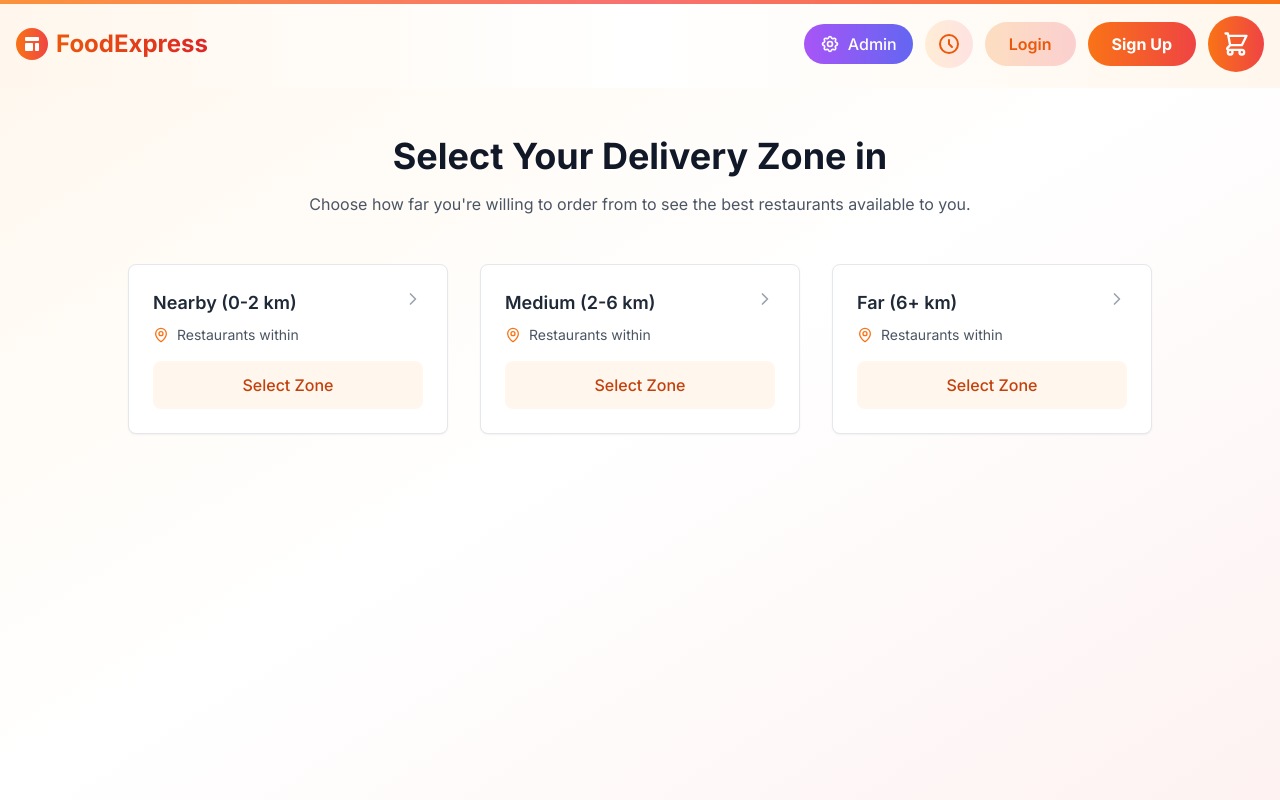
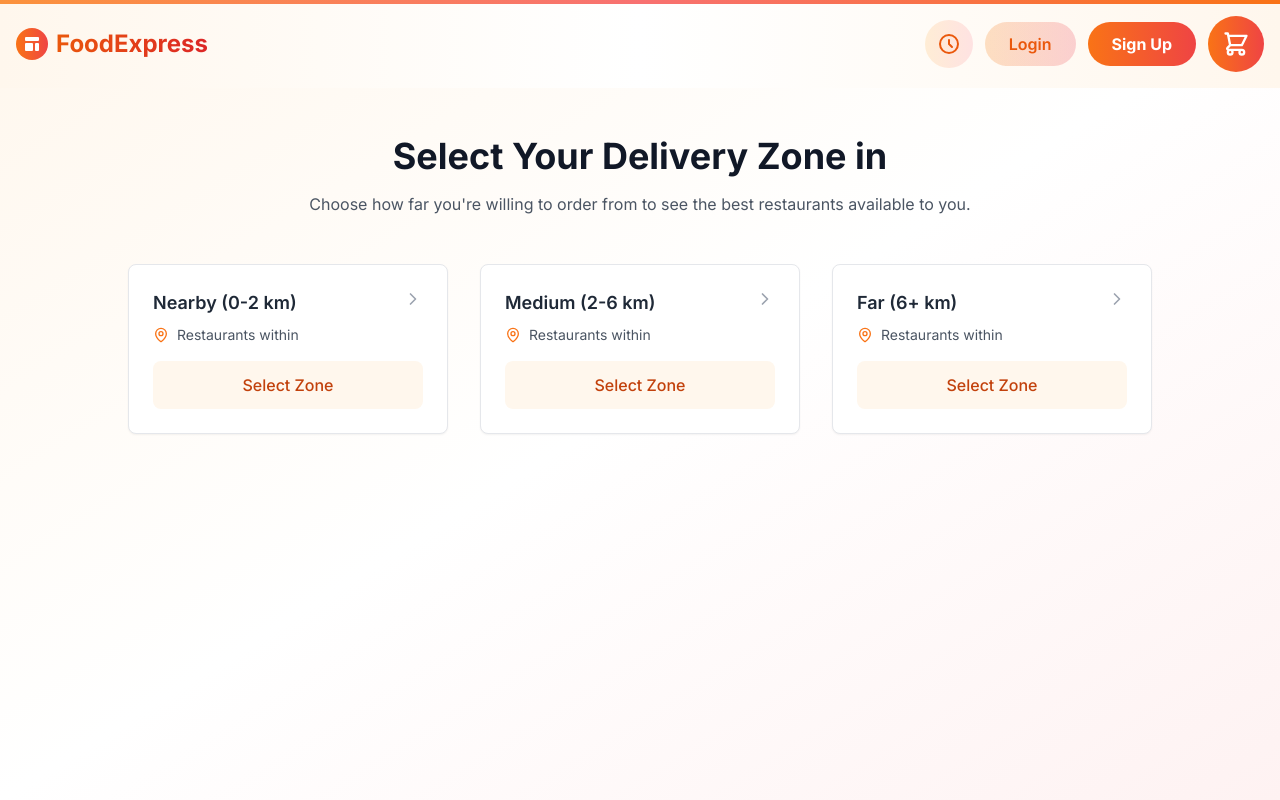
Before and after one commit to vrushmore123/Food_delievery, a React (Vite) app in the folder frontend/: page /restaurants in a window 1280 px wide. Built offline with nearby package versions, Linux system fonts and the light colour scheme.

Commit message:
Updated the page

```diff
--- a/frontend/src/components/Navbar.jsx
+++ b/frontend/src/components/Navbar.jsx
@@ -57,7 +57,10 @@ const Navbar = ({
               {location && (
                 <div className="hidden lg:flex items-center space-x-4">
                   {/* Location Pill */}
-                  <button onClick={onLocationEdit} className="flex items-center space-x-2 px-3 py-1.5 bg-gradient-to-r from-orange-50 to-red-50 rounded-full border border-orange-200/50 hover:border-orange-300/50 transition-all duration-300">
+                  <button
+                    onClick={() => navigate('/')}
+                    className="flex items-center space-x-2 px-3 py-1.5 bg-gradient-to-r from-orange-50 to-red-50 rounded-full border border-orange-200/50 hover:border-orange-300/50 transition-all duration-300"
+                  >
                     <svg className="w-4 h-4 text-orange-500" fill="currentColor" viewBox="0 0 20 20"><path fillRule="evenodd" d="M5.05 4.05a7 7 0 119.9 9.9L10 18.9l-4.95-4.95a7 7 0 010-9.9zM10 11a2 2 0 100-4 2 2 0 000 4z" clipRule="evenodd"/></svg>
                     <span className="text-gray-700 font-medium">{location}</span>
                     <Edit className="w-3 h-3 text-gray-500" />
@@ -79,23 +82,6 @@ const Navbar = ({
 
             {/* Right Section - Actions */}
             <div className="flex items-center space-x-3">
-              {/* Admin Dashboard Button */}
-              <button
-                onClick={() => navigate('/adminDashboard')}
-                onMouseEnter={() => setHoveredButton('admin')}
-                onMouseLeave={() => setHoveredButton(null)}
-                className="hidden md:flex relative group items-center px-4 py-2 rounded-full font-medium bg-gradient-to-r from-purple-500 to-indigo-500 text-white hover:from-purple-600 hover:to-indigo-600 transition-all duration-300 transform hover:scale-105"
-              >
-                <svg className="w-5 h-5 mr-2" fill="none" viewBox="0 0 24 24" stroke="currentColor">
-                  <path strokeLinecap="round" strokeLinejoin="round" strokeWidth={2} d="M10.325 4.317c.426-1.756 2.924-1.756 3.35 0a1.724 1.724 0 002.573 1.066c1.543-.94 3.31.826 2.37 2.37a1.724 1.724 0 001.065 2.572c1.756.426 1.756 2.924 0 3.35a1.724 1.724 0 00-1.066 2.573c.94 1.543-.826 3.31-2.37 2.37a1.724 1.724 0 00-2.572 1.065c-.426 1.756-2.924 1.756-3.35 0a1.724 1.724 0 00-2.573-1.066c-1.543.94-3.31-.826-2.37-2.37a1.724 1.724 0 00-1.065-2.572c-1.756-.426-1.756-2.924 0-3.35a1.724 1.724 0 001.066-2.573c-.94-1.543.826-3.31 2.37-2.37.996.608 2.296.07 2.572-1.065z" />
-                  <path strokeLinecap="round" strokeLinejoin="round" strokeWidth={2} d="M15 12a3 3 0 11-6 0 3 3 0 016 0z" />
-                </svg>
-                Admin
-                {hoveredButton === 'admin' && (
-                  <div className="absolute -bottom-10 left-1/2 transform -translate-x-1/2 px-2 py-1 bg-gray-800 text-white text-xs rounded whitespace-nowrap">Admin Dashboard</div>
-                )}
-              </button>
-
               {/* History Button */}
               <button onClick={onHistoryClick} onMouseEnter={() => setHoveredButton('history')} onMouseLeave={() => setHoveredButton(null)} className="hidden md:flex relative group items-center justify-center w-12 h-12 rounded-full bg-gradient-to-r from-orange-100 to-red-100 hover:from-orange-200 hover:to-red-200 transition-all duration-300 transform hover:scale-110 hover:rotate-3">
                 <div className="absolute -inset-1 bg-gradient-to-r from-orange-400 to-red-400 rounded-full opacity-0 group-hover:opacity-20 blur transition duration-300"></div>
```
